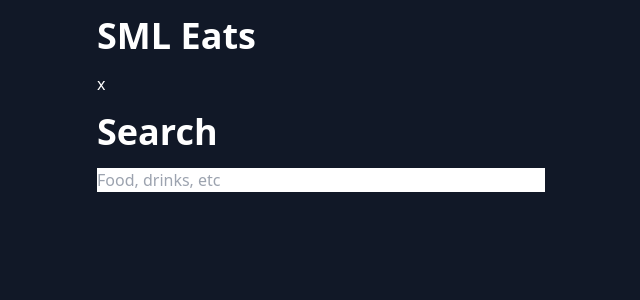
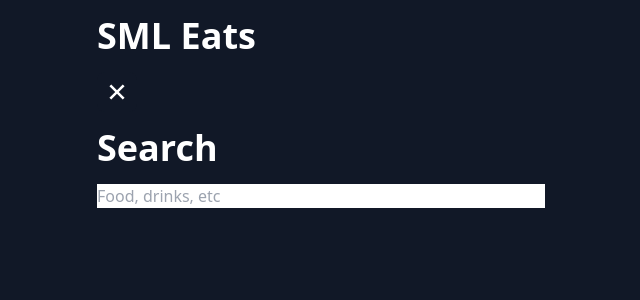
Before and after one commit to shamwela/sml-eats, a Next.js app: page /search in a window 1280 px wide. Shown: the top 300 px of the page, without its empty margins (319-959 px from the left). Built offline with nearby package versions, Linux system fonts and the light colour scheme.

Commit message:
Improve close button

```diff
--- a/pages/search.tsx
+++ b/pages/search.tsx
@@ -1,5 +1,6 @@
 import { ChangeEvent, useEffect, useState } from 'react'
 
+import Close from 'ui/Close'
 import Head from 'components/Head'
 import Link from 'next/link'
 import type { Restaurant } from 'types/restaurant'
@@ -81,10 +82,7 @@ const Search = ({ restaurants }: { restaurants: Restaurant[] }) => {
       />
 
       <section className='flex flex-col gap-y-4'>
-        <Link href='/'>
-          <a>x</a>
-        </Link>
-
+        <Close />
         <h1>Search</h1>
 
         {/* The user can search by restaurant name, item name, or category */}
--- /dev/null
+++ b/ui/Close.tsx
@@ -0,0 +1,30 @@
+import { useRouter } from 'next/router'
+
+const Close = () => {
+  const router = useRouter()
+
+  return (
+    <button
+      onClick={() => router.back()}
+      aria-label='Close'
+      className='max-w-fit bg-primary p-2'
+    >
+      <svg
+        width='24px'
+        height='24px'
+        fill='none'
+        viewBox='0 0 24 24'
+        xmlns='http://www.w3.org/2000/svg'
+        aria-hidden='true'
+        focusable='false'
+      >
+        <path
+          d='m19.5831 6.24931-1.8333-1.83329-5.75 5.83328-5.75-5.83328-1.8333 1.83329 5.8333 5.74999-5.8333 5.75 1.8333 1.8333 5.75-5.8333 5.75 5.8333 1.8333-1.8333-5.8333-5.75z'
+          fill='currentColor'
+        ></path>
+      </svg>
+    </button>
+  )
+}
+
+export default Close
```
